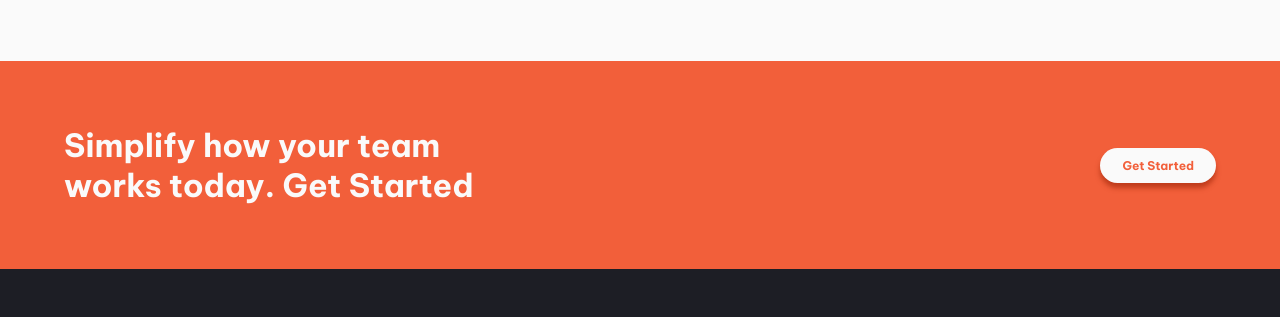
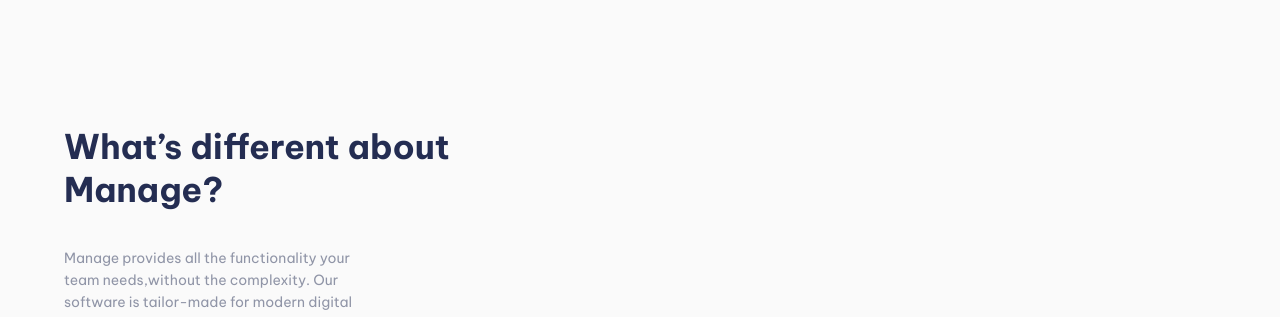
Before and after one commit to eliseuSousa/manage-landing-page, a plain HTML site: page index.html in a window 1280 px wide. Shown: the part 664-981 px from the top of the page. Drawn offline with Linux system fonts and the light colour scheme.

Commit message:
Add pattern superior

```diff
--- a/assets/css/global.css
+++ b/assets/css/global.css
@@ -23,5 +23,9 @@
 }
 
 body {
-  background: var(--vary-light-gray);
+  background-color: var(--vary-light-gray);
+  background-image: url('../images/bg-tablet-pattern.svg');
+  background-position-x: 68.4rem;
+  background-position-y: -16.2rem;
+  background-repeat: no-repeat;
 }
--- a/assets/css/style.css
+++ b/assets/css/style.css
@@ -73,6 +73,30 @@ main {
 
     img.ilustracao {
       width: 48rem;
+    }
+
+  section.diferencial {
+    background: var(--vary-light-gray);
+    padding: 6.4rem;
+    display: flex;
+    justify-content: space-between;
+    align-items: center;
+  }
+
+    h2.diferencial-titulo {
+      color: var(--dark-blue);
+      font-weight: 700;
+      font-size: 3.4rem;
+      width: 80%;
+    }
+
+    p.diferencial-paragrafo {
+      color: var(--dark-grayish-blue);
+      font-size: 1.4rem;
+      font-weight: 400;
+      margin: 3.6rem 0;
+      line-height: 2.2rem;
+      max-width: 30rem;
     }
 
   section.encerramento {
--- a/index.html
+++ b/index.html
@@ -48,11 +48,23 @@
       <img class="ilustracao" src="./assets/images/illustration-intro.svg" alt="Ilustração introdução">
     </section>
 
+    <section class="diferencial">
+      <div class="container">
+        <h2 class="diferencial-titulo">What’s different about Manage?</h2>
+
+        <p class="diferencial-paragrafo">
+          Manage provides all the functionality your team needs,without the complexity. Our software is tailor-made for modern digital
+          product teams.
+        </p>
+      </div>
+    </section>
+
     <section class="encerramento">
       <h2 class="convite">  Simplify how your team works today.
         Get Started</h2>
       <button class="iniciar encerramento">Get Started</button>
     </section>
+
 
     <div class="blur"></div>
   </main>
```
